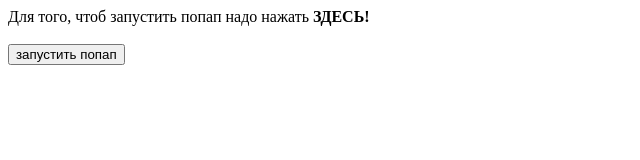
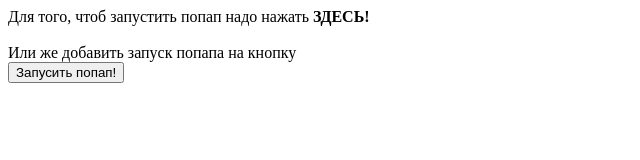
Before and after one commit to ConstantineSoika/testsite, a plain HTML site: page index.html in a window 1280 px wide. Shown: the whole page, without its empty margins (0-640 px from the left). Drawn offline with Linux system fonts and the light colour scheme.

Commit message:
Update index.html

```diff
--- a/index.html
+++ b/index.html
@@ -9,7 +9,8 @@
 <text>Для того, чтоб запустить попап надо нажать <b class="sp_popup_6a2e6ba1-a0f8-47c2-817b-c38b52d336f4">ЗДЕСЬ!</b></text><br><br>
 
 	<!-- кнопка со скриптом запуска попапа -->
-<button type="button" name="popup_start" class="sp_popup_f6509019-08dc-4c60-8077-4d14214fe601">запустить попап</button>
+<text>Или же добавить запуск попапа на кнопку</text><br>
+<button type="button" name="popup_start" class="sp_popup_f6509019-08dc-4c60-8077-4d14214fe601">Запусить попап!</button>
 
 	<!-- скрипт попап сервиса -->
 <script async src="https://pop-ups.sendpulse.com/assets/loader.js" data-chats-widget-id="915da05c-bb9f-46e3-8b70-d52ee67f3a12"></script>
```
